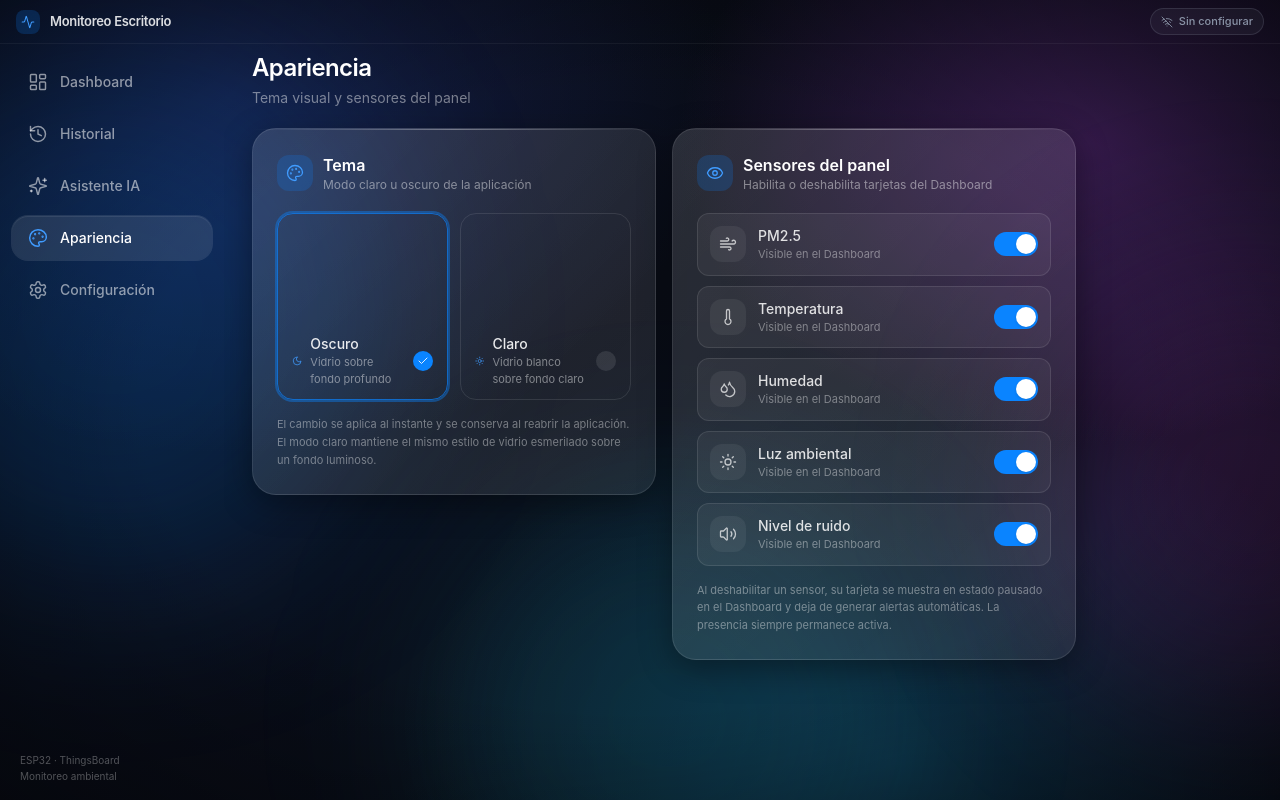
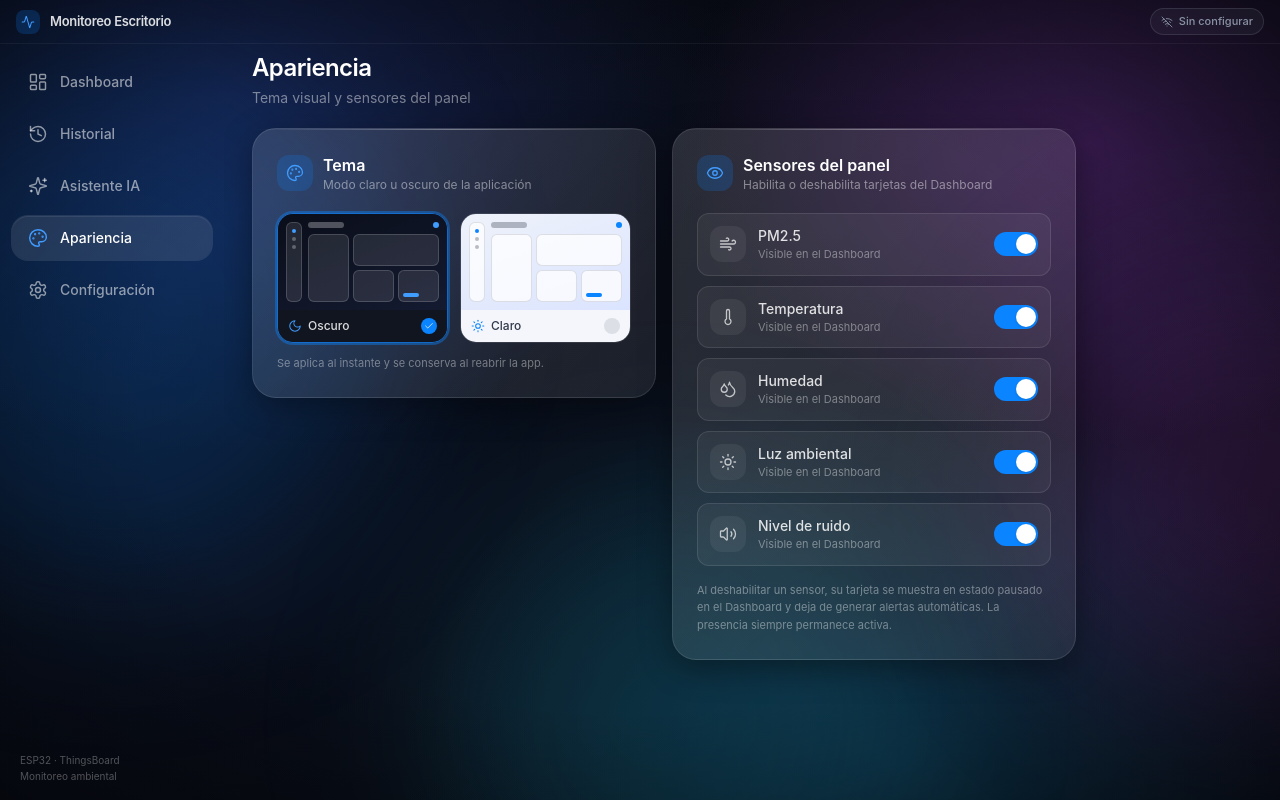
Before and after one commit to Willi005/monitoreo-inteligente, a React (Vite) app: page / in a window 1280 px wide. Both pictures are taken after a click on the button "Apariencia". Built offline with nearby package versions, Linux system fonts and the light colour scheme; no server answers.

Commit message:
hotfix: colores de etiquetas en tema claro, En vivo en azul y preview de tema como mini-maqueta

```diff
--- a/src/components/TitleBar.jsx
+++ b/src/components/TitleBar.jsx
@@ -6,7 +6,7 @@ import { useSettings } from '../context/SettingsContext'
 // una variante para tema claro: más oscura y saturada para alcanzar el
 // contraste mínimo (≥4.5:1) sobre el fondo claro del chip.
 const STATUS_META = {
-  open: { label: 'En vivo', icon: 'wifi', color: '#5BD6A6', light: '#047857' },
+  open: { label: 'En vivo', icon: 'wifi', color: '#5BD6A6', light: '#0066CC' },
   connecting: { label: 'Conectando…', icon: 'wifi', color: '#E8C468', light: '#B45309' },
   closed: { label: 'Desconectado', icon: 'wifi-off', color: '#E88A8A', light: '#DC2626' },
   error: { label: 'Error de conexión', icon: 'wifi-off', color: '#E88A8A', light: '#DC2626' },
--- a/src/pages/Appearance.jsx
+++ b/src/pages/Appearance.jsx
@@ -8,73 +8,96 @@ import { SENSORS } from '../lib/sensors'
 // Sensores con tarjeta en el Dashboard que se pueden habilitar/deshabilitar.
 const TOGGLEABLE = ['pm25', 'temperatura', 'humedad', 'luz', 'ruido']
 
+// Cada tema lleva los colores con los que se dibuja su mini-maqueta (fondo,
+// superficie de vidrio, borde, acento y un tono apagado para los detalles).
 const THEMES = [
   {
     id: 'dark',
     label: 'Oscuro',
-    desc: 'Vidrio sobre fondo profundo',
     icon: 'moon',
-    // gradiente del preview (coincide con AppBackground oscuro)
     bg: 'linear-gradient(160deg, #0a0e1a 0%, #141a30 100%)',
     tile: 'rgba(255,255,255,0.10)',
-    tileBorder: 'rgba(255,255,255,0.18)',
+    tileBorder: 'rgba(255,255,255,0.16)',
+    accent: '#409CFF',
+    muted: 'rgba(255,255,255,0.28)',
+    footerBg: '#11151f',
+    footerText: 'rgba(255,255,255,0.85)',
+    chipBg: 'rgba(255,255,255,0.12)',
   },
   {
     id: 'light',
     label: 'Claro',
-    desc: 'Vidrio blanco sobre fondo claro',
     icon: 'sun',
     bg: 'linear-gradient(160deg, #eef2fa 0%, #dbe4ff 100%)',
-    tile: 'rgba(255,255,255,0.7)',
+    tile: 'rgba(255,255,255,0.75)',
     tileBorder: 'rgba(15,23,42,0.12)',
+    accent: '#0A84FF',
+    muted: 'rgba(15,23,42,0.28)',
+    footerBg: '#f4f6fb',
+    footerText: 'rgba(15,23,42,0.85)',
+    chipBg: 'rgba(15,23,42,0.1)',
   },
 ]
 
+// Recuadro cuya misión es mostrar visualmente cómo se ve la app en ese tema:
+// una mini-maqueta con sidebar, barra superior y un bento con acento.
 function ThemePreview({ theme, active, onSelect }) {
+  const tile = { background: theme.tile, border: `1px solid ${theme.tileBorder}` }
   return (
     <button
       type="button"
       onClick={onSelect}
       aria-pressed={active}
-      className={`group relative flex flex-col gap-3 rounded-2xl border p-3 text-left transition-all ${
-        active
-          ? 'border-accent/70 ring-2 ring-accent/40'
-          : 'border-white/10 hover:border-white/20'
+      className={`group relative overflow-hidden rounded-2xl border text-left transition-all ${
+        active ? 'border-accent/70 ring-2 ring-accent/40' : 'border-white/10 hover:border-white/20'
       }`}
     >
-      {/* Mini maqueta del tema */}
-      <div
-        className="relative h-24 overflow-hidden rounded-xl"
-        style={{ background: theme.bg }}
-      >
-        <div
-          className="absolute left-3 top-3 h-[18px] w-16 rounded-md"
-          style={{ background: theme.tile, border: `1px solid ${theme.tileBorder}` }}
-        />
-        <div
-          className="absolute left-3 top-9 h-9 w-24 rounded-md"
-          style={{ background: theme.tile, border: `1px solid ${theme.tileBorder}` }}
-        />
-        <div
-          className="absolute right-3 top-3 bottom-3 w-10 rounded-md"
-          style={{ background: theme.tile, border: `1px solid ${theme.tileBorder}` }}
-        />
+      <div className="flex h-24 gap-1.5 p-2" style={{ background: theme.bg }}>
+        {/* sidebar */}
+        <div className="flex w-4 flex-col items-center gap-1 rounded-md py-1.5" style={tile}>
+          <span className="h-1 w-1 rounded-full" style={{ background: theme.accent }} />
+          <span className="h-1 w-1 rounded-full" style={{ background: theme.muted }} />
+          <span className="h-1 w-1 rounded-full" style={{ background: theme.muted }} />
+        </div>
+        {/* contenido */}
+        <div className="flex flex-1 flex-col gap-1.5">
+          <div className="flex items-center justify-between">
+            <span className="h-1.5 w-9 rounded-full" style={{ background: theme.muted }} />
+            <span className="h-1.5 w-1.5 rounded-full" style={{ background: theme.accent }} />
+          </div>
+          <div className="grid flex-1 grid-cols-3 grid-rows-2 gap-1">
+            <div className="row-span-2 rounded-md" style={tile} />
+            <div className="col-span-2 rounded-md" style={tile} />
+            <div className="rounded-md" style={tile} />
+            <div className="relative overflow-hidden rounded-md" style={tile}>
+              <span className="absolute bottom-1 left-1 h-1 w-4 rounded-full" style={{ background: theme.accent }} />
+            </div>
+          </div>
+        </div>
       </div>
 
-      <div className="flex items-center justify-between gap-2 px-0.5">
-        <div className="flex items-center gap-2">
-          <Icon name={theme.icon} className="h-4 w-4 text-accent-soft" />
-          <div>
-            <p className="text-sm font-medium text-white/90">{theme.label}</p>
-            <p className="text-[11px] text-white/45">{theme.desc}</p>
-          </div>
-        </div>
+      {/* etiqueta compacta — colores fijos del tema que representa, no del
+          tema actual de la app */}
+      <div
+        className="flex items-center justify-between gap-2 px-2.5 py-2"
+        style={{ background: theme.footerBg }}
+      >
         <span
-          className={`flex h-5 w-5 shrink-0 items-center justify-center rounded-full transition-all ${
-            active ? 'bg-accent text-white' : 'bg-white/10 text-transparent'
-          }`}
+          className="flex items-center gap-1.5 text-xs font-medium"
+          style={{ color: theme.footerText }}
         >
-          <Icon name="check-mark" className="h-3 w-3" />
+          <Icon name={theme.icon} className="h-3.5 w-3.5" style={{ color: theme.accent }} />
+          {theme.label}
+        </span>
+        <span
+          className="flex h-4 w-4 shrink-0 items-center justify-center rounded-full transition-all"
+          style={{ background: active ? '#0A84FF' : theme.chipBg }}
+        >
+          <Icon
+            name="check-mark"
+            className="h-2.5 w-2.5"
+            style={{ color: active ? '#fff' : 'transparent' }}
+          />
         </span>
       </div>
     </button>
@@ -123,9 +146,8 @@ export default function Appearance() {
             ))}
           </div>
 
-          <p className="mt-4 text-[11px] leading-relaxed text-white/40">
-            El cambio se aplica al instante y se conserva al reabrir la aplicación. El modo claro
-            mantiene el mismo estilo de vidrio esmerilado sobre un fondo luminoso.
+          <p className="mt-3 text-[11px] leading-relaxed text-white/40">
+            Se aplica al instante y se conserva al reabrir la app.
           </p>
         </GlassCard>
 
```
Also changed, not shown: src/lib/sensors.js.
